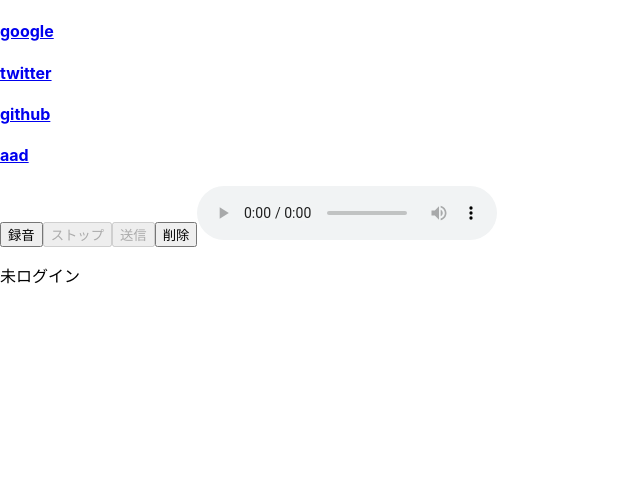
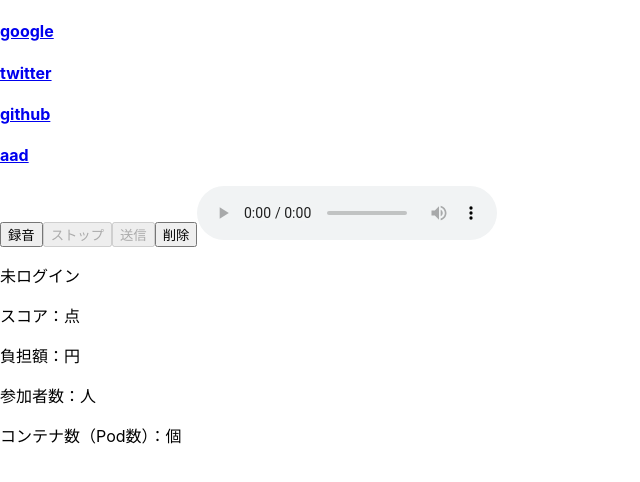
Before and after one commit to hackz-hackathon-giganoto/team-a, a React (Create React App) app in the folder frontend/: page / in a window 1280 px wide. Shown: the top 482 px of the page, without its empty margins (0-640 px from the left). Built offline with nearby package versions, Linux system fonts and the light colour scheme; no server answers.

Commit message:
スコアの表示

```diff
--- a/frontend/src/App.jsx
+++ b/frontend/src/App.jsx
@@ -16,6 +16,7 @@ const App = () => {
     const [audioState, setAudioState] = useState(true);
     const audioRef = useRef();
     const userIdRef = useRef();
+    const [score, setScore] = useState({})
     // for audio
     let audio_sample_rate = null;
     let scriptProcessor = null;
@@ -54,7 +55,11 @@ const App = () => {
                     console.log(`[message] Data received from server: ${json}`);
                     try {
                         if ((json.event = "data")) {
-                            console.log(json.data);
+                            switch(json.action) {
+                                case "SCORE_DATA":
+                                    console.log(json);
+                                    setScore(json)
+                            }
                         }
                     } catch (err) {
                         console.log(err)
@@ -250,6 +255,10 @@ const App = () => {
         <button onClick={handleRemove}>削除</button>
         <ReactAudioPlayer src={URL.createObjectURL(new Blob(file))} controls/>
         {isAuthenticated ? <p>ログイン済み</p> : <p>未ログイン</p>}
+        <p>スコア：{score.score}点</p>
+        <p>負担額：{score.cost}円</p>
+        <p>参加者数：{score.count}人</p>
+        <p>コンテナ数（Pod数）：{score.pod_num}個</p>
     </div>);
 };
 
```
